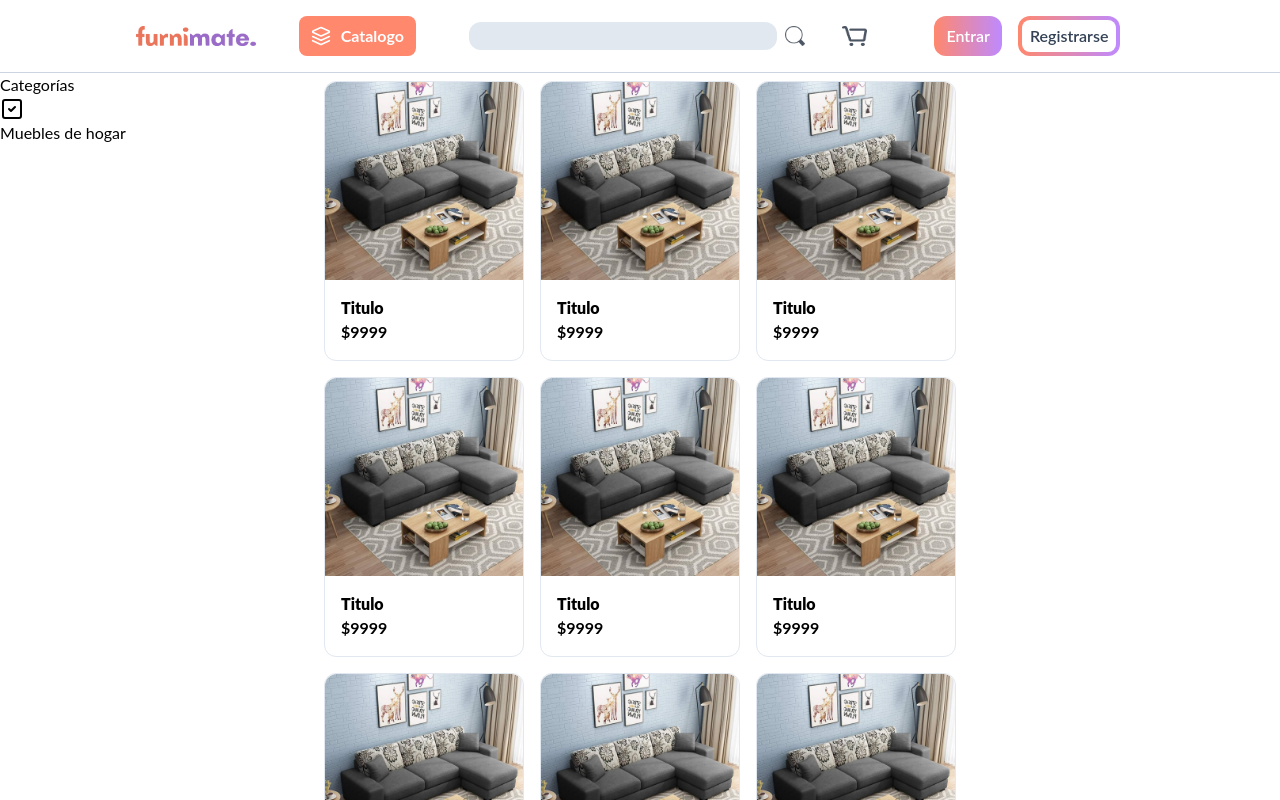
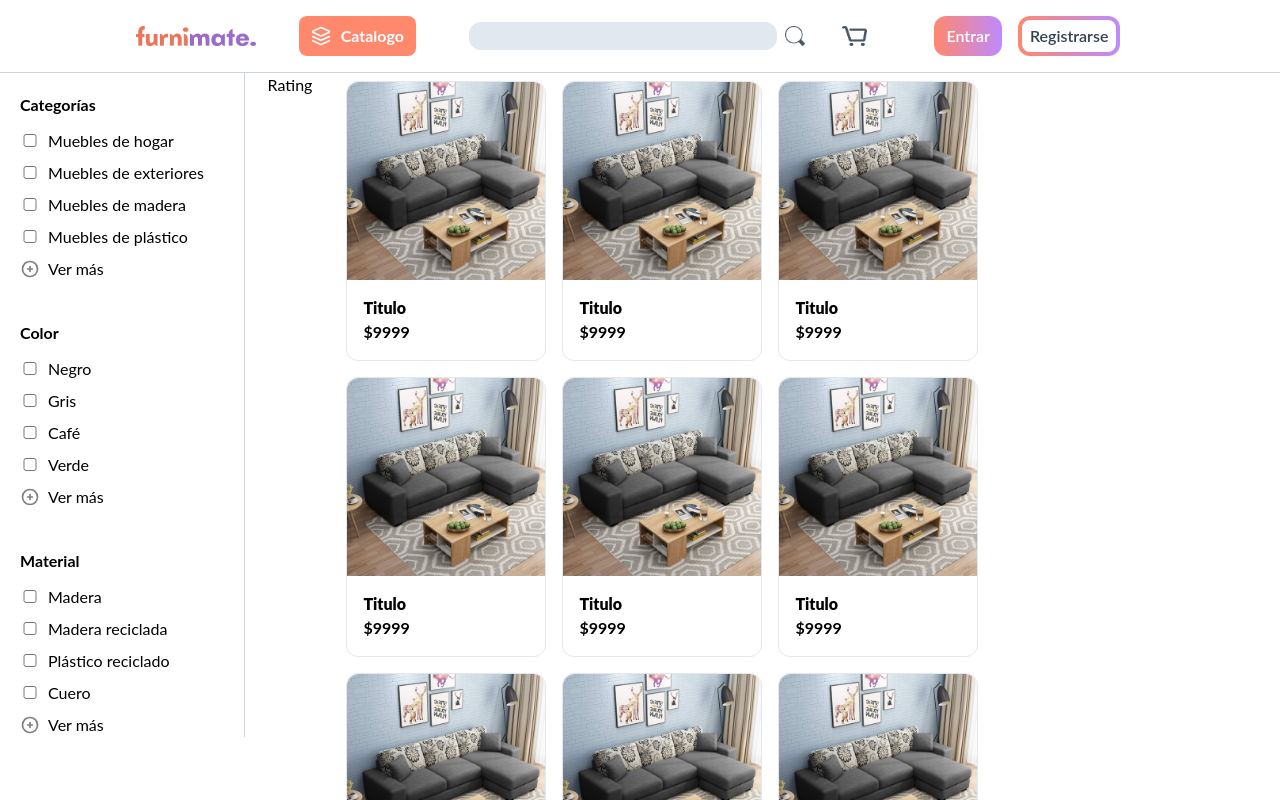
Before and after one commit to plantnt/reactmate, a React (Vite) app: page / in a window 1280 px wide. Shown: the top 800 px of the page. Built offline with nearby package versions, Linux system fonts and the light colour scheme.

Commit message:
modified:   src/components/filters.tsx 	new file:   src/components/rating.tsx 	modified:   src/pages/Home.tsx

```diff
--- a/src/components/filters.tsx
+++ b/src/components/filters.tsx
@@ -1,19 +1,85 @@
-import { IconSquareCheck } from '@tabler/icons-react'
+import { IconCirclePlus } from "@tabler/icons-react"
 
 export default function Filters(){
     return(
         <div>
-            <div id="filter_categ">
-                <h2>Categorías</h2>
-                <ul>
+            <div id="filters" className="h-full pt-5 pl-5 pr-10 border-r-[1px] border-slate-300">
+                <h2 className="font-bold mb-3">Categorías</h2>
+                <ul className="flex flex-col space-y-2">
                     <li>
-                        <input type="checkbox" className="sr-only peer"/>
-                        <span>
-                            <IconSquareCheck className=""/>
-                        </span>
+                        <input type="checkbox" className="accent-indigo-700 w-5 border-indigo-600 mr-2"/>
                         Muebles de hogar
                     </li>
+                    <li>
+                        <input type="checkbox" className="accent-indigo-700 w-5 border-indigo-600 mr-2"/>
+                        Muebles de exteriores
+                    </li>
+                    <li>
+                        <input type="checkbox" className="accent-indigo-700 w-5 border-indigo-600 mr-2"/>
+                        Muebles de madera
+                    </li>
+                    <li>
+                        <input type="checkbox" className="accent-indigo-700 w-5 border-indigo-600 mr-2"/>
+                        Muebles de plástico
+                    </li>
+                    <li>
+                        <label htmlFor="IconCirclePlus" className="flex items-center">
+                            <IconCirclePlus size={20} color="gray" className="cursor-pointer mr-2 hover:opacity-50 transition-all" />
+                            Ver más
+                        </label>
+                    </li>
                 </ul>
+                <h2 className="font-bold mt-10 mb-3">Color</h2>
+                <ul className="flex flex-col space-y-2">
+                    <li>
+                        <input type="checkbox" className="accent-indigo-700 w-5 border-indigo-600 mr-2"/>
+                        Negro
+                    </li>
+                    <li>
+                        <input type="checkbox" className="accent-indigo-700 w-5 border-indigo-600 mr-2"/>
+                        Gris
+                    </li>
+                    <li>
+                        <input type="checkbox" className="accent-indigo-700 w-5 border-indigo-600 mr-2"/>
+                        Café
+                    </li>
+                    <li>
+                        <input type="checkbox" className="accent-indigo-700 w-5 border-indigo-600 mr-2"/>
+                        Verde
+                    </li>
+                    <li>
+                        <label htmlFor="IconCirclePlus" className="flex items-center">
+                            <IconCirclePlus size={20} color="gray" className="cursor-pointer mr-2 hover:opacity-50 transition-all" />
+                            Ver más
+                        </label>
+                    </li>
+                </ul>
+                <h2 className="font-bold mt-10 mb-3">Material</h2>
+                <ul className="flex flex-col space-y-2">
+                    <li>
+                        <input type="checkbox" className="accent-indigo-700 w-5 border-indigo-600 mr-2"/>
+                        Madera
+                    </li>
+                    <li>
+                        <input type="checkbox" className="accent-indigo-700 w-5 border-indigo-600 mr-2"/>
+                        Madera reciclada
+                    </li>
+                    <li>
+                        <input type="checkbox" className="accent-indigo-700 w-5 border-indigo-600 mr-2"/>
+                        Plástico reciclado
+                    </li>
+                    <li>
+                        <input type="checkbox" className="accent-indigo-700 w-5 border-indigo-600 mr-2"/>
+                        Cuero
+                    </li>
+                    <li>
+                        <label htmlFor="IconCirclePlus" className="flex items-center">
+                            <IconCirclePlus size={20} color="gray" className="cursor-pointer mr-2 hover:opacity-50 transition-all" />
+                            Ver más
+                        </label>
+                    </li>
+                </ul>
+
             </div>
 
         </div>
--- /dev/null
+++ b/src/components/rating.tsx
@@ -0,0 +1,7 @@
+export default function Rating(){
+    return(
+        <div>
+            Rating
+        </div>
+    )
+}
--- a/src/pages/Home.tsx
+++ b/src/pages/Home.tsx
@@ -1,6 +1,7 @@
 import ProductCard from "../components/productCard"
 import Filters from "../components/filters"
 import Footer from "../components/UI/footer"
+import Rating from "../components/rating"
 
 const Home = () => {
     return(
@@ -9,6 +10,7 @@ const Home = () => {
                 <div className="absolute left-0">
                     <Filters></Filters>
                 </div>
+                <Rating/>
                 <div className="flex flex-wrap justify-center max-w-[700px] p-2">
                     <ProductCard></ProductCard>
                     <ProductCard></ProductCard>
```
